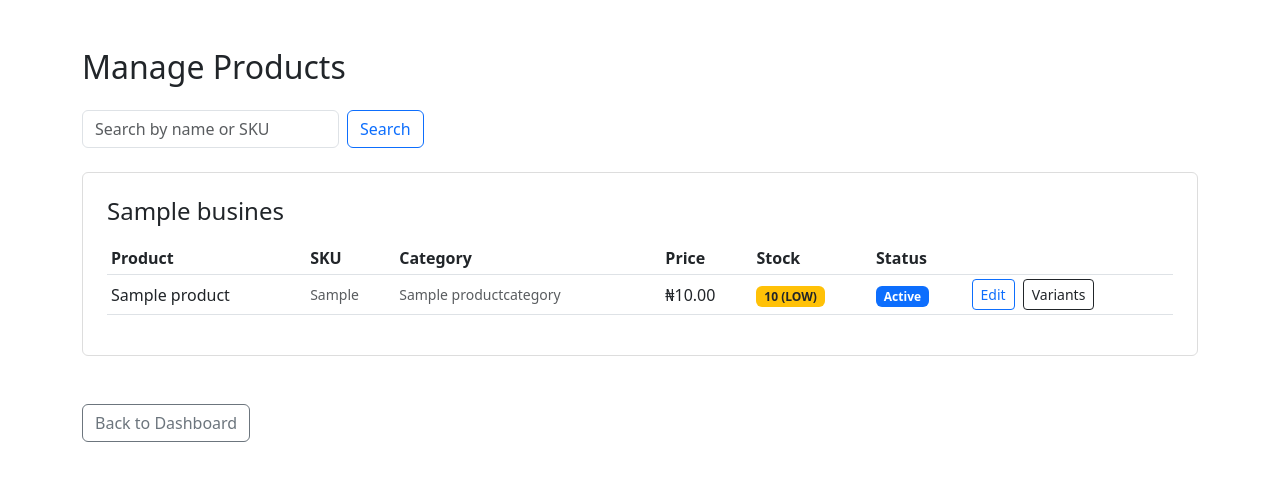
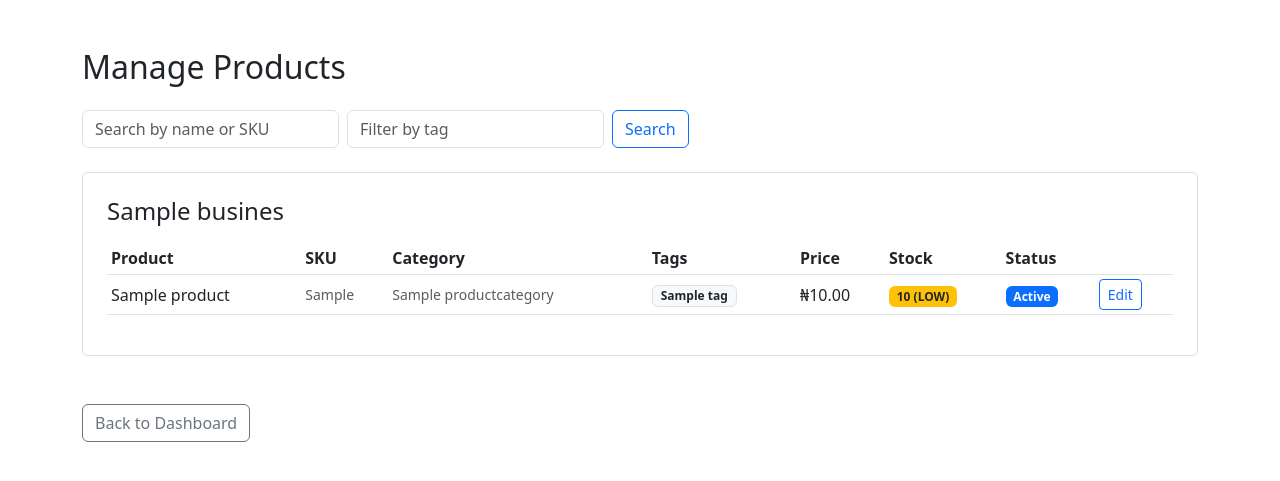
Before and after one commit to Emmanuel-EO1/PayFusion, a Django app: page /products/manage/ in a window 1280 px wide. Shown: the part 56-537 px from the top of the page. Run offline with Django 5.2, Linux system fonts and the light colour scheme; a user stored in the database is signed in; tables that the repository leaves empty hold one stand-in row (values such as "Sample post").

Commit message:
feat: Phase 10 Step 3 — vendor tagging system with normalisation, tag filtering in product management

```diff
--- a/products/templates/products/manage_products.html
+++ b/products/templates/products/manage_products.html
@@ -24,9 +24,14 @@
                        value="{{ search_query }}">
             </div>
             <div class="col-auto">
+                <input type="text" name="tag" class="form-control"
+                       placeholder="Filter by tag"
+                       value="{{ tag_filter }}">
+            </div>
+            <div class="col-auto">
                 <button type="submit" class="btn btn-outline-primary">Search</button>
             </div>
-            {% if search_query %}
+            {% if search_query or tag_filter %}
             <div class="col-auto">
                 <a href="{% url 'products:manage_products' %}" class="btn btn-outline-secondary">
                     Clear
@@ -60,6 +65,7 @@
                                     <th>Product</th>
                                     <th>SKU</th>
                                     <th>Category</th>
+                                    <th>Tags</th>
                                     <th>Price</th>
                                     <th>Stock</th>
                                     <th>Status</th>
@@ -75,6 +81,15 @@
                                     </td>
                                     <td class="text-muted small">
                                         {{ product.category.name|default:"Uncategorised" }}
+                                    </td>
+                                    <td>
+                                        {% for tag in product.tags.all %}
+                                            <span class="badge bg-light text-dark border me-1">
+                                                {{ tag.name }}
+                                            </span>
+                                        {% empty %}
+                                            <span class="text-muted small">—</span>
+                                        {% endfor %}
                                     </td>
                                     <td>₦{{ product.price|floatformat:2 }}</td>
                                     <td>
@@ -99,12 +114,8 @@
                                     </td>
                                     <td>
                                         <a href="{% url 'products:edit_product' product.id %}"
-                                        class="btn btn-sm btn-outline-primary me-1">
+                                           class="btn btn-sm btn-outline-primary">
                                             Edit
-                                        </a>
-                                        <a href="{% url 'products:manage_variants' product.id %}"
-                                        class="btn btn-sm btn-outline-dark">
-                                            Variants
                                         </a>
                                     </td>
                                 </tr>
--- a/products/views.py
+++ b/products/views.py
@@ -8,7 +8,7 @@ from django.contrib import messages
 from django.views.decorators.http import require_POST
 
 from tenants.models import Business
-from .models import Product, ProductCategory, ProductVariant, VariantAttribute
+from .models import Product, ProductCategory, ProductVariant, VariantAttribute, Tag
 
 logger = logging.getLogger('payfusion')
 
@@ -42,6 +42,7 @@ def manage_products(request):
         return redirect('core:home')
 
     search_query = request.GET.get('q', '').strip()
+    tag_filter = request.GET.get('tag', '').strip()
 
     business_products = []
     for business in businesses:
@@ -52,6 +53,15 @@ def manage_products(request):
                 models_q_name_or_sku(search_query)
             )
 
+        if tag_filter:
+            from django.db.models import Q
+            normalised_tag = ' '.join(
+                tag_filter.lower().replace('-', ' ').split()
+            )
+            products = products.filter(
+                tags__name=normalised_tag
+            )
+
         business_products.append({
             'business': business,
             'products': products,
@@ -60,6 +70,7 @@ def manage_products(request):
     return render(request, 'products/manage_products.html', {
         'business_products': business_products,
         'search_query': search_query,
+        'tag_filter': tag_filter,
     })
 
 
@@ -153,6 +164,9 @@ def edit_product(request, product_id):
     if category_id:
         category = ProductCategory.objects.filter(id=category_id).first()
 
+    tags_raw = request.POST.get('tags', '').strip()
+    tag_names = [t.strip() for t in tags_raw.split(',') if t.strip()]
+
     if errors:
         for error in errors:
             messages.error(request, error)
@@ -172,6 +186,15 @@ def edit_product(request, product_id):
     product.category = category
     product.is_active = is_active
     product.save()
+
+    # Update tags — replace existing with the new submitted set.
+    # get_or_create_normalised ensures no near-duplicates are created.
+    new_tags = []
+    for tag_name in tag_names:
+        tag = Tag.get_or_create_normalised(tag_name)
+        if tag:
+            new_tags.append(tag)
+    product.tags.set(new_tags)
 
     if stock_quantity != previous_stock:
         logger.info(
```
Also changed, not shown: products/admin.py (+13 -1 lines), products/models.py (+75 -71 lines), products/templates/products/edit_product.html (+16 -0 lines), products/migrations/0006_tag_product_tags.py (added).
